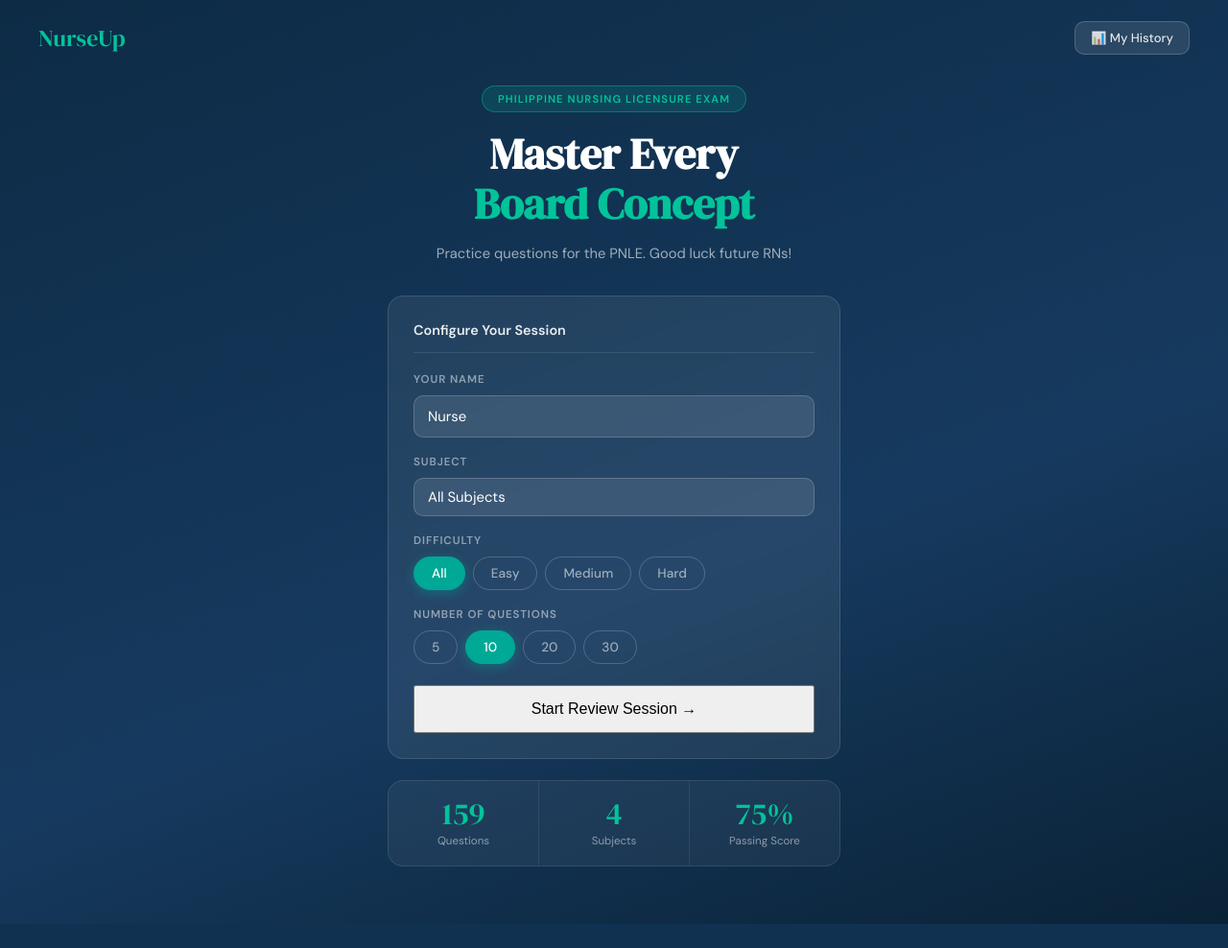
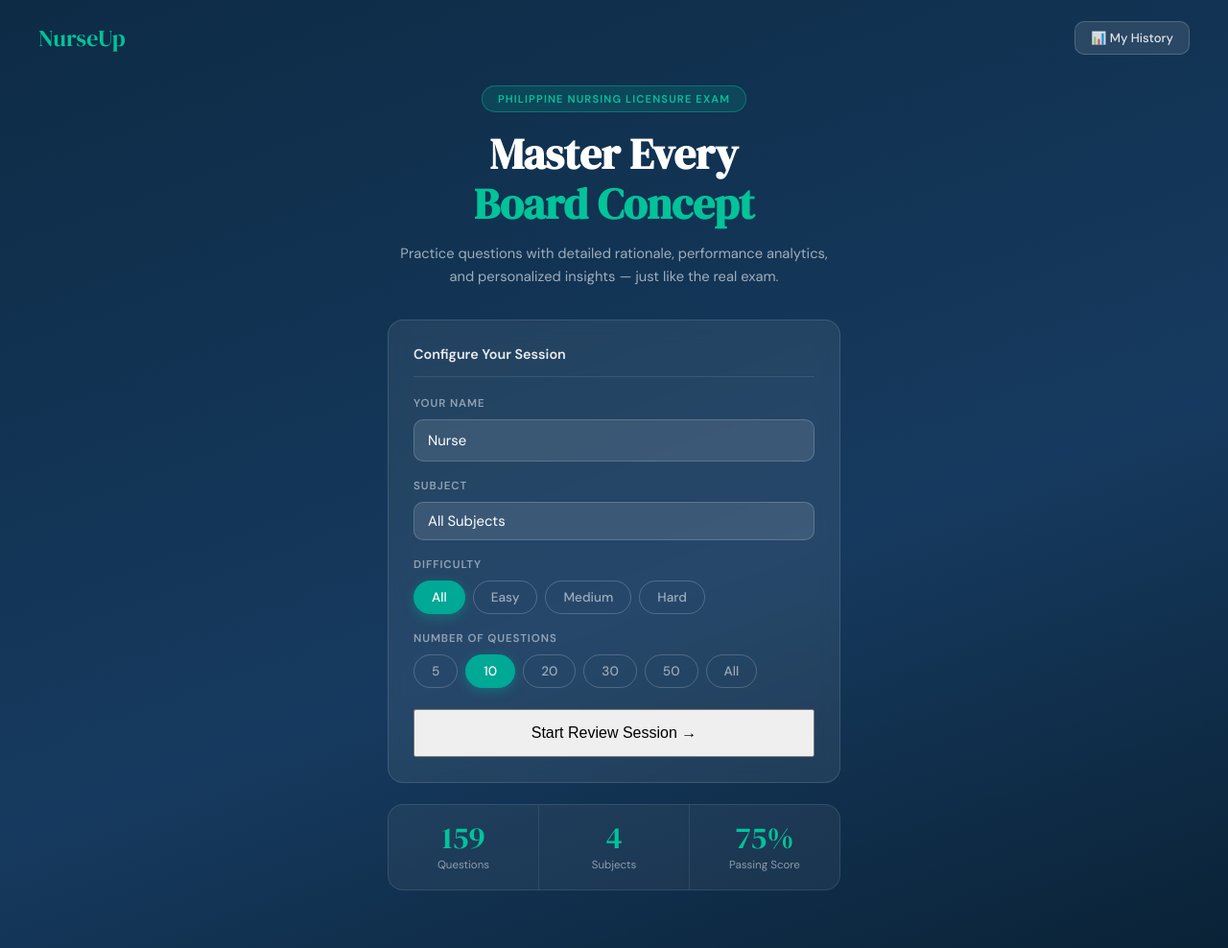
Before and after one commit to kyle725/PNLE-Reviewer, a Flask app: page / in a window 1280 px wide. Shown: the whole page at 96% size. Before the commit the page ends 963 px from the top, so only its background shows below. Run offline with Flask 3, Linux system fonts and the light colour scheme.

Commit message:
Refactor HTML links and update hero description
Updated stylesheet and script links to absolute paths. Enhanced hero section description for clarity.

```diff
--- a/templates/index.html
+++ b/templates/index.html
@@ -7,7 +7,7 @@
 <link rel="preconnect" href="https://fonts.googleapis.com">
 <link rel="preconnect" href="https://fonts.gstatic.com" crossorigin>
 <link href="https://fonts.googleapis.com/css2?family=DM+Serif+Display:ital@0;1&family=DM+Sans:wght@300;400;500;600&display=swap" rel="stylesheet">
-<link rel="stylesheet" href="{{ url_for('static', filename='css/style.css') }}">
+<link rel="stylesheet" href="/static/css/style.css">
 </head>
 <body>
 
@@ -24,7 +24,7 @@
     <div class="hero">
       <span class="hero-badge">Philippine Nursing Licensure Exam</span>
       <h1 class="hero-title">Master Every<br><em>Board Concept</em></h1>
-      <p class="hero-sub">Practice questions for the PNLE. Good luck future RNs!</p>
+      <p class="hero-sub">Practice questions with detailed rationale, performance analytics, and personalized insights — just like the real exam.</p>
     </div>
 
     <div class="setup-card">
@@ -62,6 +62,8 @@
           <button class="pill active" data-value="10">10</button>
           <button class="pill" data-value="20">20</button>
           <button class="pill" data-value="30">30</button>
+          <button class="pill" data-value="50">50</button>
+          <button class="pill" data-value="159">All</button>
         </div>
       </div>
 
@@ -211,6 +213,6 @@
   </div>
 </div>
 
-<script src="{{ url_for('static', filename='js/app.js') }}"></script>
+<script src="/static/js/app.js"></script>
 </body>
 </html>
```
